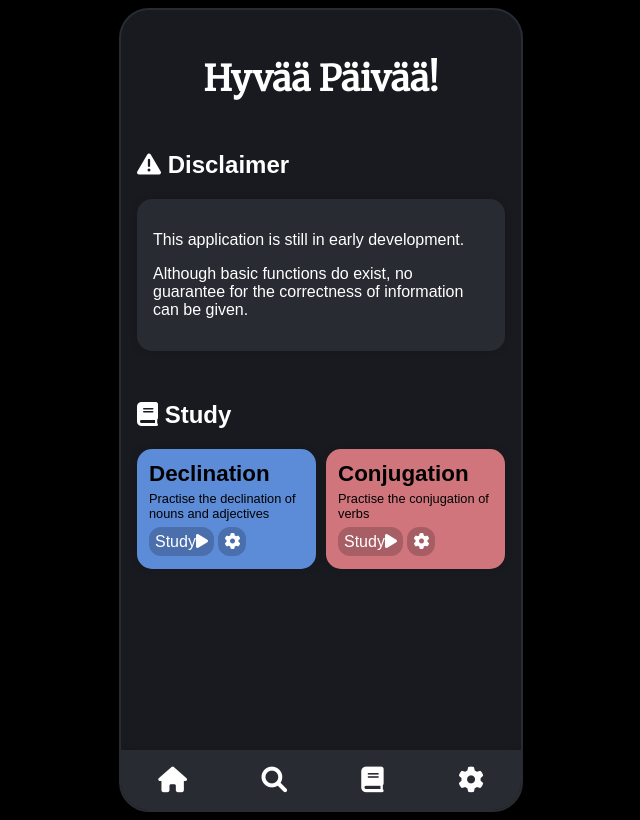
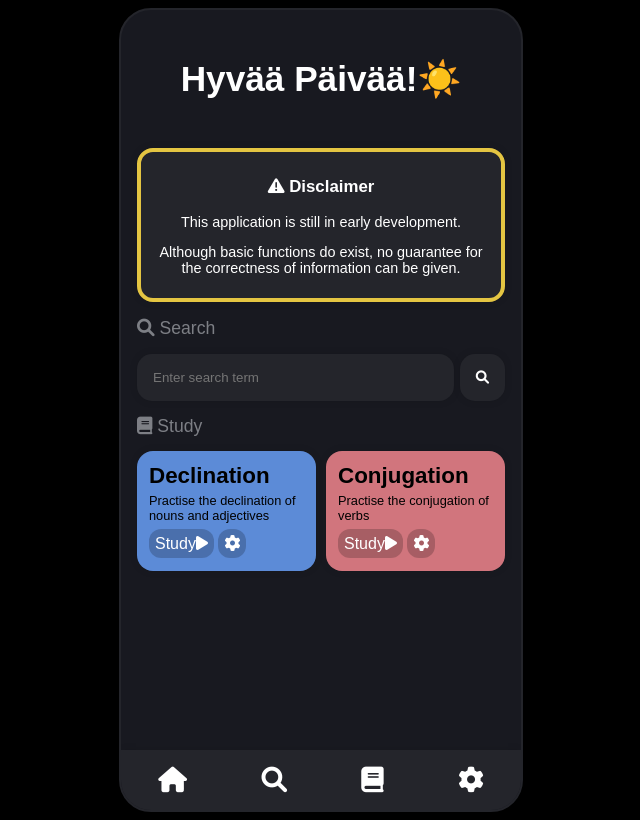
Before and after one commit to samsoneko/inflect, a SvelteKit app: page / in a window 1280 px wide. Shown: the whole page, without its empty margins (319-959 px from the left). Built offline with nearby package versions, Linux system fonts and the light colour scheme.

Commit message:
Massively improved design

```diff
--- a/src/lib/AccuracyDisplay.svelte
+++ b/src/lib/AccuracyDisplay.svelte
@@ -16,7 +16,7 @@
     });
 </script>
 
-<div class="page-section-panel accuracy-panel">
+<div class="saber-panel-default accuracy-panel">
     <h4 class="accuracy-title center-text"><i class="fas fa-bolt"></i> Current Accuracy</h4>
     <div class="accuracy-bar-frame">
         <div class="accuracy-bar-background">
--- a/src/lib/ThemeSwitcher.svelte
+++ b/src/lib/ThemeSwitcher.svelte
@@ -14,7 +14,7 @@
     }
 </script>
 
-<button class="default-element" onclick={() => toggleTheme()}>
+<button class="saber-button-default" onclick={() => toggleTheme()}>
     {isLightMode ? '🎨Switch to Dark Mode' : '🎨Switch to Light Mode'}
 </button>
 
--- /dev/null
+++ b/src/lib/WiktionarySearch.svelte
@@ -0,0 +1,92 @@
+<script>
+    import { fetchWikiTableData } from '../async-utils.js';
+
+    let query = '';
+    let result = '';
+    let errorMessage = '';
+
+    function deleteResults() {
+        result = "";
+        query = "";
+        errorMessage = "";
+    }
+
+    async function getWikiTable() {
+        try {
+            result = String(await fetchWikiTableData(query));
+        }
+        catch (error) {
+            errorMessage = `Error fetching data: ${error.message}`;
+        }
+    }
+</script>
+
+<div class="page-section">
+    <h2><i class="fas fa-magnifying-glass"></i> Search</h2>
+    <div class="search-bar-wrapper">
+        <form class="search-form" on:submit|preventDefault={getWikiTable}>
+            <input class="saber-input-default search-input" type="text" id="query" bind:value={query} placeholder="Enter search term" />
+            <button class="saber-button-default search-button" aria-label="Search" type="submit">
+                <i class="fas fa-magnifying-glass"></i>
+            </button>
+        </form>
+        {#if result || errorMessage}
+            <button class="saber-button-default clear-button" aria-label="Clear" on:click={() => deleteResults()}>
+                <i class="fas fa-xmark"></i>
+            </button>
+        {/if}
+    </div>
+
+    <!-- Conditionally display the result or an error message -->
+    {#if result}
+        <h2>Search Results:</h2>
+        <pre class="inflection-table">{@html result}</pre> <!-- Display JSON nicely formatted -->
+    {:else if errorMessage}
+        <div class="saber-panel-default saber-border-error center-text wiktionary-error-panel disclaimer">
+            It seems like the word you searched for was not a noun.
+            <!-- <p class="error">{errorMessage}</p> -->
+        </div>
+    {/if}
+
+</div>
+
+<style>
+    .search-bar-wrapper {
+        width: 100%;
+        display: flex;
+    }
+
+    .search-form {
+        flex: 1;
+        display: flex;
+    }
+
+    .search-input {
+        border-radius: 15px;
+        flex: 1;
+    }
+
+    .search-button {
+        border-radius: 15px;
+        margin-left: 6px;
+    }
+
+    .clear-button {
+        border-radius: 15px;
+        margin-left: 6px;
+        background-color: var(--red-color);
+    }
+
+    .inflection-table {
+        background-color: var(--layer-1);
+        border-collapse: collapse;
+        font-family: "Open Sans", sans-serif;
+        font-size: 0.8em;
+        width: 100%;
+        border-radius: var(--border-radius);
+    }
+
+    .wiktionary-error-panel {
+        margin-top: 16px;
+    }
+</style>
--- a/src/routes/+page.svelte
+++ b/src/routes/+page.svelte
@@ -1,16 +1,19 @@
 <script>
     import CategoryBlock from "$lib/CategoryBlock.svelte";
+    import WiktionarySearch from "$lib/WiktionarySearch.svelte";
 </script>
 
-<h1 class="page-title">Hyvää Päivää!</h1>
+<h1 class="homepage-title">Hyvää Päivää!☀️</h1>
 
 <div class="page-section">
-    <h2><i class="fas fa-triangle-exclamation"></i> Disclaimer</h2>
-    <div class="default-element">
+    <div class="saber-panel-default saber-border-warn disclaimer center-text">
+        <h3><i class="fas fa-triangle-exclamation"></i> Disclaimer</h3>
         <p>This application is still in early development.</p>
         <p>Although basic functions do exist, no guarantee for the correctness of information can be given.</p>
     </div>
 </div>
+
+<WiktionarySearch/>
 
 <div class="page-section">
     <h2><i class="fas fa-book"></i> Study</h2>
@@ -30,4 +33,11 @@
         column-gap: 10px;
         row-gap: 10px;
     }
+
+    .homepage-title {
+        margin-top: 32px;
+        margin-bottom: 48px;
+        font-size: 2.2em;
+        text-align: center;
+    }
 </style>
--- a/static/global.css
+++ b/static/global.css
@@ -1,13 +1,14 @@
 :root {
-    --layer-0: #181a20;
-    --layer-1: #292b33;
+    --layer-0: #181920;
+    --layer-1: #24252b;
 
-    --border-radius: 15px;
+    --border-radius: 16px;
     --border: none;
     --primary-border: none;
     --box-shadow: 0px 0px 8px -1px rgba(0,0,0,0.15);
 
     --text-color: white;
+    --subtle-text-color: #7d7f85;
     --icon-color: white;
 
     --primary-color: #bb86fc;
@@ -25,7 +26,7 @@
     --layer-0: #e5e7f6;
     --layer-1: white;
 
-    --border-radius: 20px;
+    --border-radius: 16px;
     --border: none;
     --primary-border: none;
     --box-shadow: 0px 0px 8px -1px rgba(0,0,0,0.25);
@@ -68,7 +69,7 @@ button, form {
     .app-frame {
         width: 400px;
         height: 800px;
-        border-radius: 30px;;
+        border-radius: 32px;;
         overflow: hidden;
         display: flex;
         flex-direction: column;
@@ -101,29 +102,24 @@ button, form {
 
 /*CSS for the overarching design of the app elements*/
 
-.page-title {
-    margin-top: 30px;
-    margin-bottom: 30px;
-    font-size: 2.2em;
-    font-family: 'Merriweather', serif;
+h1 {
+    margin-top: 16px;
+    margin-bottom: 32px;
+    font-size: 2em;
     text-align: center;
 }
 
-.page-section {
-    margin-top: 50px;
-    margin-bottom: 10px;
+h2 {
+    font-size: 1.1em;
+    font-weight: normal;
+    color: var(--subtle-text-color);
 }
 
-.default-element {
-    padding: 16px;
-    border: var(--border);
-    background-color: var(--layer-1);
-    color: var(--text-color);
-    box-shadow: var(--box-shadow);
-    border-radius: var(--border-radius);
+.page-section {
+
 }
 
-.page-section-panel {
+.saber-panel-default {
     padding: 16px;
     border: var(--border);
     background-color: var(--layer-1);
@@ -133,8 +129,67 @@ button, form {
     margin-bottom: 16px;
 }
 
+.saber-button-default {
+    padding: 16px;
+    border: var(--border);
+    background-color: var(--layer-1);
+    color: var(--text-color);
+    box-shadow: var(--box-shadow);
+    border-radius: var(--border-radius);
+}
+
+.saber-input-default {
+    padding: 16px;
+    border: var(--border);
+    background-color: var(--layer-1);
+    color: var(--text-color);
+    box-shadow: var(--box-shadow);
+    border-radius: var(--border-radius);
+}
+
+.saber-color-confirm {
+    background-color: var(--green-color);
+    color: black;
+}
+
+.saber-color-warn {
+    background-color: var(--yellow-color);
+    color: black;
+}
+
+.saber-color-error {
+    background-color: var(--red-color);
+    color: black;
+}
+
+.saber-color-info {
+    background-color: var(--blue-color);
+    color: black;
+}
+
+.saber-border-confirm {
+    border: 4px solid var(--green-color);
+}
+
+.saber-border-warn {
+    border: 4px solid var(--yellow-color);
+}
+
+.saber-border-error {
+    border: 4px solid var(--red-color);
+}
+
+.saber-border-info {
+    border: 4px solid var(--blue-color);
+}
+
 .center-text {
     text-align: center;
+}
+
+.disclaimer {
+    font-size: 0.9em;
+    padding: 8px;
 }
 
 /*CSS for icon and image buttons*/
@@ -152,7 +207,7 @@ button, form {
 .icon-button-label {
     margin: 0px;
     font-size: 0.6em;
-    color: gray;
+    color: var(--subtle-text-color);
 }
 
 .button-image {
```
Also changed, not shown: src/routes/material/+page.svelte (+7 -1 lines), src/routes/search/+page.svelte (+2 -81 lines), src/routes/settings/+page.svelte (+4 -4 lines), src/routes/study/textinput/+page.svelte (+11 -25 lines), src/routes/study/textinput/settings/+page.svelte (+4 -4 lines).
